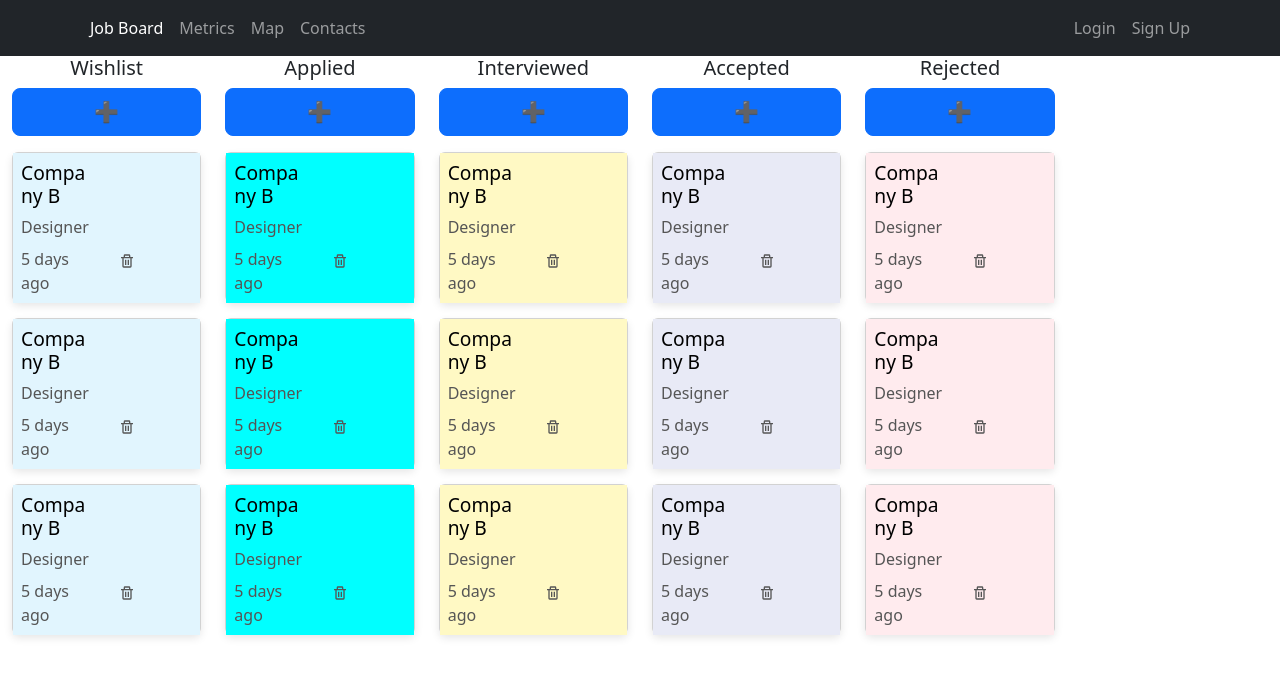
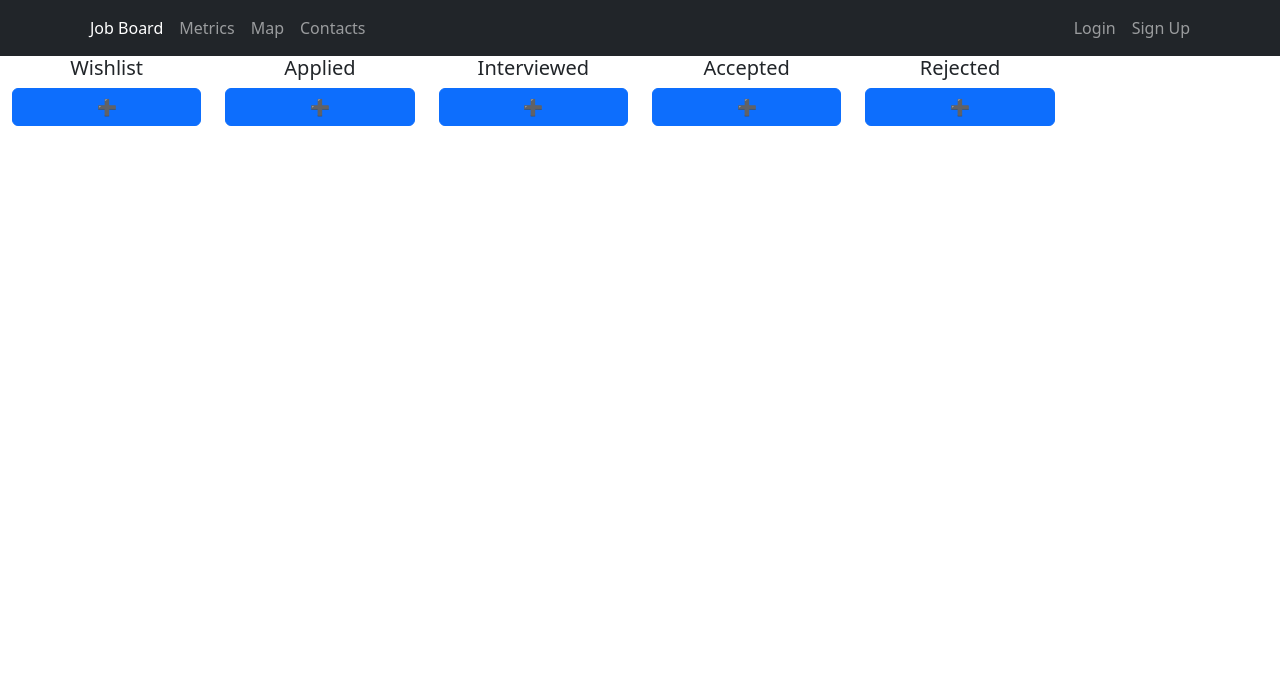
Before and after one commit to asahad/TrackMyHunt, a React (Vite) app: page / in a window 1280 px wide. Shown: the top 676 px of the page. Built offline with nearby package versions, Linux system fonts and the light colour scheme.

Commit message:
implement local storage option

```diff
--- a/src/App.css
+++ b/src/App.css
@@ -56,6 +56,31 @@
   color: #555;
 }
 
+.job-card .delete-icon {
+  visibility: hidden;
+}
+
+.job-card:hover .delete-icon {
+  visibility: visible;
+}
+
+.form-modal {
+  position: fixed;
+  top: 50%;
+  left: 50%;
+  transform: translate(-50%, -50%);
+  z-index: 1000;
+  background-color: white;
+  padding: 20px;
+  box-shadow: 0 4px 8px rgba(0, 0, 0, 0.1);
+  border-radius: 8px;
+}
+
+.job-board {
+  position: relative;
+  z-index: 1;
+}
+
 .job-add-button {
   width: 100%;
   padding: 20px;
@@ -63,6 +88,11 @@
   margin-bottom: 1rem;
   border: none;
   cursor: pointer;
+}
+
+.job-add-button {
+  width: 100%; /* Makes the button full width */
+  display: block; /* Ensures the button is a block-level element */
 }
 
 /* Responsive behavior */
@@ -210,5 +240,7 @@ button:disabled {
 .form-container button:disabled {
   background-color: #cccccc;
 }
-
-/* Add more styles as per your requirement */
+/* In your CSS file */
+.button-spacing {
+  margin-top: 10px;
+}
--- a/src/components/JobBoard.jsx
+++ b/src/components/JobBoard.jsx
@@ -1,103 +1,112 @@
-import React, { useState } from "react";
+import React, { useState, useEffect } from "react";
 import JobCard from "./JobCard";
 import { Container, Row, Col, Button } from "react-bootstrap";
-import { useDrop } from "react-dnd";
-import { ItemTypes } from "./Constants";
+import { DndProvider, useDrop } from "react-dnd";
+import { HTML5Backend } from "react-dnd-html5-backend";
 import JobForm from "./JobForm";
 
 const JobBoard = () => {
-  // Sample data
   const [jobData, setJobData] = useState({
-    wishlist: [
-      { company: "Company B", position: "Designer", daysAgo: 5 },
-      { company: "Company B", position: "Designer", daysAgo: 5 },
-      { company: "Company B", position: "Designer", daysAgo: 5 },
-    ],
-    Applied: [
-      { company: "Company B", position: "Designer", daysAgo: 5 },
-      { company: "Company B", position: "Designer", daysAgo: 5 },
-      { company: "Company B", position: "Designer", daysAgo: 5 },
-    ],
-    // ... other jobs
-
-    interviewed: [
-      { company: "Company B", position: "Designer", daysAgo: 5 },
-      { company: "Company B", position: "Designer", daysAgo: 5 },
-      { company: "Company B", position: "Designer", daysAgo: 5 },
-      // ... other jobs
-    ],
-    accepted: [
-      { company: "Company B", position: "Designer", daysAgo: 5 },
-      { company: "Company B", position: "Designer", daysAgo: 5 },
-      { company: "Company B", position: "Designer", daysAgo: 5 },
-    ],
-    rejected: [
-      { company: "Company B", position: "Designer", daysAgo: 5 },
-      { company: "Company B", position: "Designer", daysAgo: 5 },
-      { company: "Company B", position: "Designer", daysAgo: 5 },
-      // ... other jobs
-    ],
+    wishlist: [],
+    applied: [],
+    interviewed: [],
+    accepted: [],
+    rejected: [],
   });
 
-  const handleDropJob = (status, droppedJob) => {
-    // Basic logic to handle moving the job to the new category.
-    const updatedData = { ...jobData };
-    Object.keys(updatedData).forEach((key) => {
-      updatedData[key] = updatedData[key].filter((job) => job !== droppedJob);
+  const [showForm, setShowForm] = useState(false);
+  const [selectedCategory, setSelectedCategory] = useState(null);
+
+  useEffect(() => {
+    const storedJobs = localStorage.getItem("jobData");
+    if (storedJobs) {
+      setJobData(JSON.parse(storedJobs));
+    }
+  }, []);
+
+  useEffect(() => {
+    localStorage.setItem("jobData", JSON.stringify(jobData));
+  }, [jobData]);
+
+  const moveJob = (job, sourceCategory, targetCategory) => {
+    setJobData((prevData) => {
+      const sourceJobs = prevData[sourceCategory].filter((j) => j !== job);
+      const targetJobs = [job, ...prevData[targetCategory]];
+      return {
+        ...prevData,
+        [sourceCategory]: sourceJobs,
+        [targetCategory]: targetJobs,
+      };
     });
-    updatedData[status].push(droppedJob);
-    setJobData(updatedData);
   };
 
-  const JobCategory = ({ status }) => {
-    const [, dropRef] = useDrop({
-      accept: ItemTypes.CARD,
-      drop: (item) => handleDropJob(status, item.job),
+  const addJob = (newJob) => {
+    if (selectedCategory) {
+        setJobData(prevData => ({
+            ...prevData,
+            [selectedCategory]: [...prevData[selectedCategory], newJob]
+        }));
+        setShowForm(false);
+    }
+};
+  const deleteJob = (category, jobToDelete) => {
+    setJobData((prevData) => ({
+      ...prevData,
+      [category]: prevData[category].filter((job) => job !== jobToDelete),
+    }));
+  };
+
+  const JobCategory = ({ category }) => {
+    const [, drop] = useDrop({
+      accept: "JOB_CARD",
+      drop: (item) => moveJob(item.job, item.status, category),
     });
 
-    const [displayForm, setDisplayForm] = useState(false);
-
     return (
-      <div ref={dropRef}>
+      <div ref={drop} className="job-category">
         <h5 style={{ textAlign: "center" }}>
-          {status.charAt(0).toUpperCase() + status.slice(1)}
+          {category.charAt(0).toUpperCase() + category.slice(1)}
         </h5>
         <Button
           variant="primary"
-          size="lg"
+          onClick={() => {
+            setShowForm(true);
+            setSelectedCategory(category);
+          }}
           className="job-add-button"
-          onClick={() => setDisplayForm(true)}
         >
           ➕
         </Button>
-        {displayForm && (
-          <div className="form-backdrop">
-            <div className="form-container">
-              <JobForm />
-              <Button variant="secondary" onClick={() => setDisplayForm(false)}>
-                Discard
-              </Button>
-            </div>
-          </div>
-        )}
-        {jobData[status].map((job, index) => (
-          <JobCard key={index} job={job} status={status} />
+        {jobData[category].map((job, index) => (
+          <JobCard
+            key={index}
+            job={job}
+            status={category}
+            onDelete={() => deleteJob(category, job)}
+          />
         ))}
       </div>
     );
   };
+
   return (
-    <>
+    <DndProvider backend={HTML5Backend}>
+      {showForm && (
+        <div className="form-modal">
+          <JobForm onSave={addJob} onDiscard={() => setShowForm(false)} />
+        </div>
+      )}
       <Container fluid className="job-board">
         <Row>
-          {Object.keys(jobData).map((status) => (
-            <Col key={status} lg="2" md="4" sm="6" xs="12" className={status}>
-              <JobCategory status={status} />
+          {Object.keys(jobData).map((category) => (
+            <Col key={category} lg={2} md={4} sm={6} xs={12}>
+              <JobCategory category={category} />
             </Col>
           ))}
         </Row>
       </Container>
-    </>
+    </DndProvider>
   );
 };
+
 export default JobBoard;
--- a/src/components/JobCard.jsx
+++ b/src/components/JobCard.jsx
@@ -1,43 +1,33 @@
-// JobCard.jsx
-import { Button, Card, Row, Col } from "react-bootstrap";
+import React from "react";
+import { Card, Row, Col } from "react-bootstrap";
 import { useDrag } from "react-dnd";
-import { ItemTypes } from "./Constants";
 import { BiTrash } from "react-icons/bi";
 
-const JobCard = ({ job, status }) => {
-  const [{ opacity }, dragRef] = useDrag(
-    () => ({
-      type: ItemTypes.CARD,
-      item: { job },
+const JobCard = ({ job, status, onDelete }) => {
+  const [, drag] = useDrag({
+    type: "JOB_CARD",
+    item: { job, status },
     collect: (monitor) => ({
-        opacity: monitor.isDragging() ? 0.5 : 1,
+      isDragging: monitor.isDragging(),
     }),
-    }),
-    [job]
-  );
+  });
+
   return (
-    <>
-      <Card ref={dragRef} style={{ opacity }} className={`status job-card`}>
+    <Card ref={drag} className="job-card">
       <Card.Body>
         <Row>
-            <Col xs={6}>
+          <Col xs={10}>
             <Card.Title>{job.company}</Card.Title>
             <Card.Text>{job.position}</Card.Text>
-            </Col>
-          </Row>
-          <Row>
-            <Col xs={6}>
             <Card.Text>{job.daysAgo} days ago</Card.Text>
           </Col>
-            <Col xs={6}>
-              <Card.Text>
-                <BiTrash />
-              </Card.Text>
+          <Col xs={2} className="text-right delete-icon">
+            <BiTrash onClick={() => onDelete(status, job)} />
           </Col>
         </Row>
       </Card.Body>
     </Card>
-    </>
   );
 };
+
 export default JobCard;
--- a/src/components/JobForm.jsx
+++ b/src/components/JobForm.jsx
@@ -1,71 +1,49 @@
+// JobForm.jsx
 import React from "react";
 import { Formik, Form, Field, ErrorMessage } from "formik";
 import * as Yup from "yup";
 import { Button } from "react-bootstrap";
 
-// Schema for form validation
 const validationSchema = Yup.object().shape({
   company: Yup.string().required("Company is required"),
   positionTitle: Yup.string().required("Position title is required"),
-  remark: Yup.string().optional(),
 });
 
-const JobForm = () => (
+const JobForm = ({ onSave, onDiscard }) => (
   <div className="form-container">
     <h4>Add Job</h4>
     <Formik
-      initialValues={{
-        company: "",
-        positionTitle: "",
-        remark: "",
-      }}
+      initialValues={{ company: "", positionTitle: "" }}
       validationSchema={validationSchema}
-      onSubmit={(values, { setSubmitting }) => {
-        // Submit your form values here
-        // For example, you could send them to a backend server:
-        // axios.post('/api/submit', values)
-
-        // Simulate a network request
-        setTimeout(() => {
-          alert(JSON.stringify(values, null, 2));
-          setSubmitting(false);
-        }, 400);
+      onSubmit={(values, { setSubmitting, resetForm }) => {
+        onSave({
+          company: values.company,
+          position: values.positionTitle, // Ensure this field name is 'position'
+          daysAgo: 0, // Default value
+        });
+        setSubmitting(false);
+        resetForm();
       }}
     >
       {({ isSubmitting }) => (
         <Form>
-          <div>
-            <label htmlFor="company">Company</label>
-            <Field type="text" name="company" />
-            <ErrorMessage
-              name="company"
-              component="div"
-              className="error-message"
-            />
-          </div>
-
-          <div>
-            <label htmlFor="positionTitle">Position Title</label>
-            <Field type="text" name="positionTitle" />
-            <ErrorMessage
-              name="positionTitle"
-              component="div"
-              className="error-message"
-            />
-          </div>
-
-          <div>
-            <label htmlFor="Description">Description</label>
-            <Field type="text" name="remark" as="textarea" />
-            <ErrorMessage
-              name="description"
-              component="div"
-              className="error-message"
-            />
-          </div>
-
-          <Button type="submit" disabled={isSubmitting}>
+          <Field name="company" type="text" placeholder="Company" />
+          <ErrorMessage name="company" component="div" />
+          <Field
+            name="positionTitle"
+            type="text"
+            placeholder="Position Title"
+          />
+          <ErrorMessage name="positionTitle" component="div" />
+          <Button type="submit" disabled={isSubmitting} sytle={{}}>
             Save Job
+          </Button>
+          <Button
+            variant="secondary"
+            onClick={onDiscard}
+            style={{ margin: "10px" }}
+          >
+            Discard
           </Button>
         </Form>
       )}
```
Lines whose indentation alone changed are shown as unchanged.
